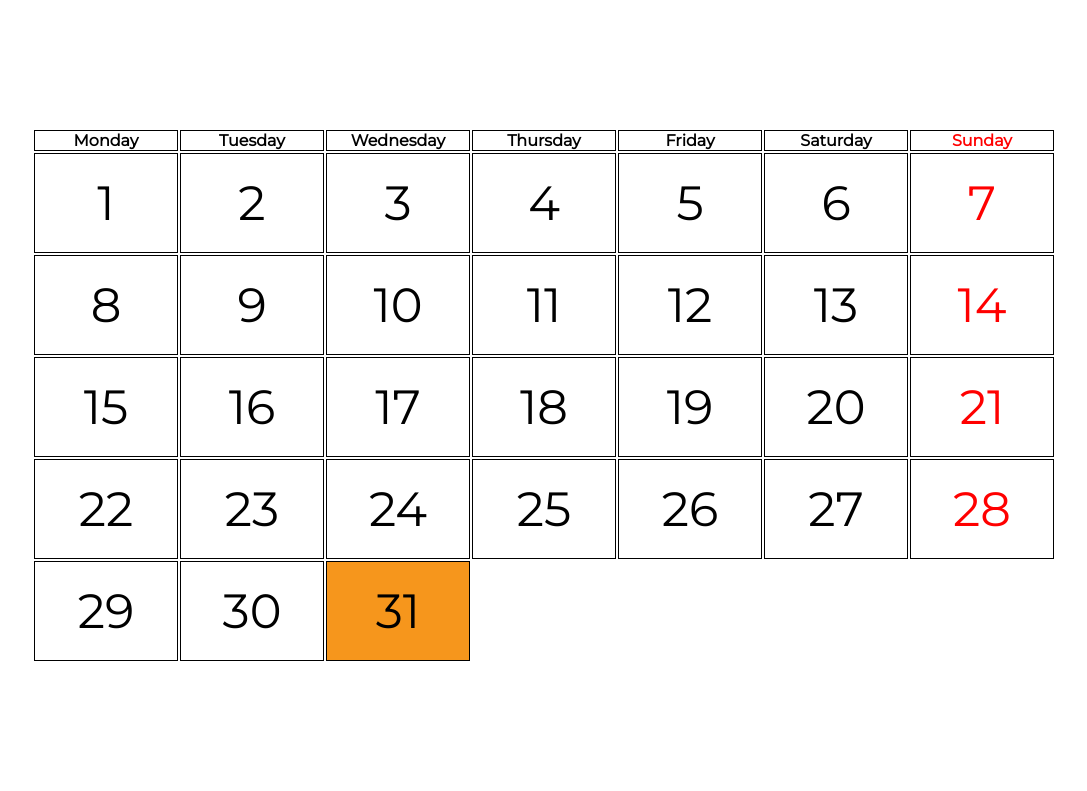
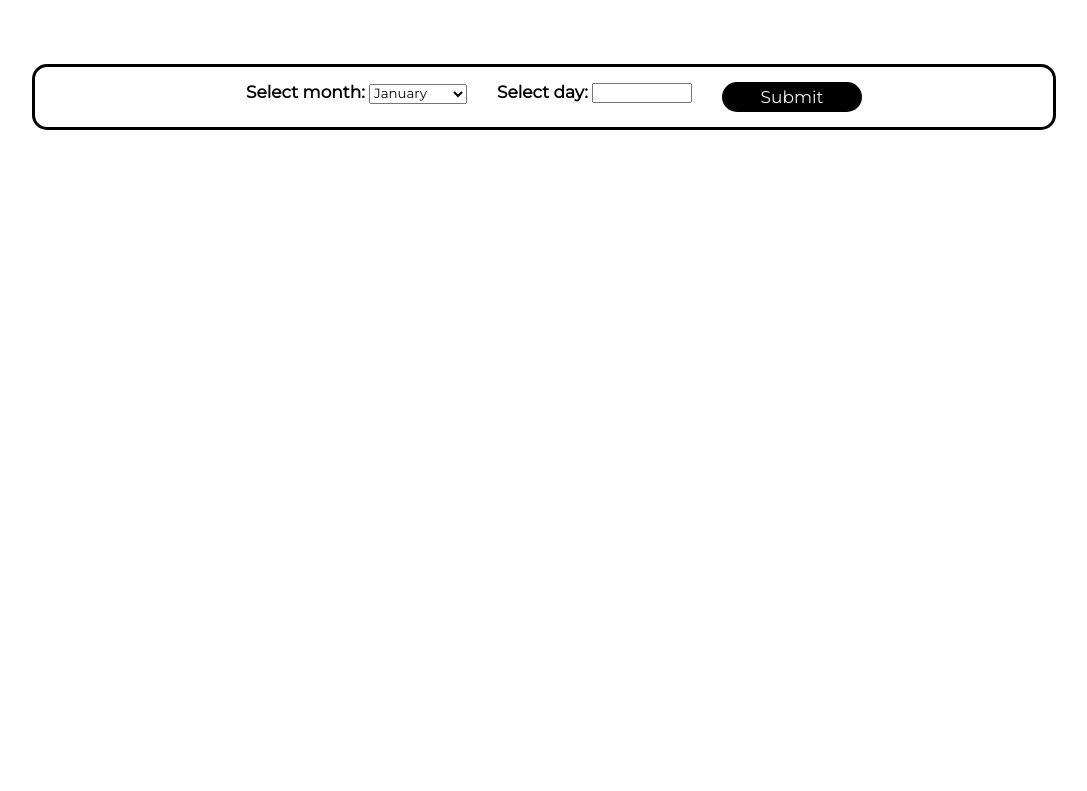
Before and after one commit to BossDodz/King-TSA2, a PHP site: page /dist/p1.php?months=1 in a window 1280 px wide. Shown: the part 94-885 px from the top of the page, without its empty margins (96-1183 px from the left). After the commit the page ends 224 px from the top, so only its background shows below. Run offline with PHP 8.4, Linux system fonts and the light colour scheme; data that the repository does not hold is empty.

Commit message:
added functionalities

```diff
--- /dev/null
+++ b/dist/_partial.php
@@ -0,0 +1,34 @@
+<?php
+$isGood = !empty($_GET["months"] && $_GET["day"]);
+
+if ($isGood) {
+    $bday = $_GET["day"];
+    $month_s = $_GET["months"];
+    $month = 0;
+}
+
+//
+$month31 = array('january', 'march', 'may', 'july', 'august', 'october', 'december');
+$month30 = array('april', 'june', 'september', 'november');
+
+function validate($month, $day)
+{
+    global $month31, $month30;
+    if (in_array($month, $month31) && ($day > 31 || $day <= 0)) {
+        return false;
+    } else if (in_array($month, $month30) && ($day > 30 || $day <= 0)) {
+        return false;
+    } else if ($month === "february" && (($day > 29 || $day <= 0))) {
+        return false;
+    } else {
+        return true;
+    }
+}
+
+if (in_array($month_s, $month31)) {
+    $month = 31;
+} else if (in_array($month_s, $month30)) {
+    $month = 30;
+} else {
+    $month = 29;
+}
--- a/dist/css/p1.css
+++ b/dist/css/p1.css
@@ -15,8 +15,41 @@
     color: #f6961c; }
 
 #main-content {
-  padding: 10%; }
+  padding: 5% 10% 5% 10%; }
+  #main-content .inputs {
+    border: 3px solid black;
+    border-radius: 15px;
+    padding: 10px;
+    display: flex;
+    justify-content: center;
+    align-items: center; }
+    #main-content .inputs label {
+      font-weight: bold;
+      font-size: 17px; }
+    #main-content .inputs .inp-item {
+      list-style: none;
+      display: flex; }
+      #main-content .inputs .inp-item .list-item {
+        padding: 5px;
+        padding-left: 25px; }
+    #main-content .inputs #btn-submit {
+      cursor: pointer;
+      background: black;
+      color: whitesmoke;
+      border: none;
+      border-radius: 15px;
+      font-size: 17px; }
+      #main-content .inputs #btn-submit:hover {
+        background: #f6961c;
+        color: black;
+        transition: 0.2s ease-out; }
+    #main-content .inputs #day {
+      width: 100px; }
+    #main-content .inputs #btn-submit {
+      width: 140px;
+      height: 30px; }
   #main-content .container {
+    margin-top: 1rem;
     width: 100%; }
     #main-content .container table {
       table-layout: fixed;
@@ -37,3 +70,15 @@
       #main-content .container td.mark {
         color: black;
         background: #f6961c; }
+
+.error {
+  display: flex;
+  justify-content: center;
+  align-items: center;
+  color: red;
+  font-size: 20px; }
+
+.month_name {
+  margin-top: 1rem;
+  text-align: center;
+  color: #f6961c; }
--- a/dist/p1.php
+++ b/dist/p1.php
@@ -1,3 +1,9 @@
+<?php
+require_once('./_partial.php');
+
+?>
+
+
 <!DOCTYPE html>
 <html lang="en">
 
@@ -17,10 +23,41 @@
         </div>
     </header>
     <main id="main-content">
-        <div class="container">
+        <div class="inputs">
+            <form action="p1.php" method="get">
+                <ul class="inp-item">
+                    <li class="list-item"><label for="months">Select month:</label>
+                        <select name="months" id="months">
+                            <option value="january">January</option>
+                            <option value="february">February</option>
+                            <option value="march">March</option>
+                            <option value="april">April</option>
+                            <option value="may">May</option>
+                            <option value="june">June</option>
+                            <option value="july">July</option>
+                            <option value="august">August</option>
+                            <option value="september">September</option>
+                            <option value="october">October</option>
+                            <option value="november">November</option>
+                            <option value="december">December</option>
+                        </select>
+                    </li>
+                    <li class="list-item"><label for="day">Select day:</label>
+                        <input type="number" name="day" id="day" autocomplete="off" required>
+                    </li>
+                    <li class="list-item">
+                        <input type="submit" value="Submit" id="btn-submit">
+                    </li>
+                </ul>
+            </form>
+        </div>
         <?php
-            $bday = 31;
-            echo "<table><tr>";
+        if ($isGood) {
+            if (!validate($month_s, $bday)) {
+                echo "<span class='error'>Selected date is invalid.</span>";
+            } else if (validate($month_s, $bday)) {
+                echo "<h1 class='month_name'>" . ucfirst($month_s) . "</h1>";
+                echo "<div class='container'><table><tr>";
                 echo "<th>Monday</th>
                         <th>Tuesday</th>
                     <th>Wednesday</th>
@@ -30,7 +67,7 @@
                  <th>Sunday</th>
                  </tr><tr>
                 ";
-            for ($day = 1; $day <= 31; ++$day) {
+                for ($day = 1; $day <= $month; $day++) {
                     if ($day % 7 == 0) {
                         if ($day == $bday) {
                             echo "<td class='mark'>$day</td></tr><tr>";
@@ -45,11 +82,13 @@
                         }
                     }
                 }
+                echo "</tr></table></div>";
+            }
+        }
 
 
 
         ?>
-        </div>
     </main>
 </body>
 
--- a/scss/p1.scss
+++ b/scss/p1.scss
@@ -22,9 +22,58 @@
 }
 
 #main-content {
-  padding: 10%;
+  padding: 5% 10% 5% 10%;
+
+  .inputs {
+    border: 3px solid black;
+    border-radius: 15px;
+    padding: 10px;
+    display: flex;
+    justify-content: center;
+    align-items: center;
+
+    label {
+      font-weight: bold;
+      font-size: 17px;
+    }
+
+    .inp-item {
+      list-style: none;
+      display: flex;
+
+      .list-item {
+        padding: 5px;
+        padding-left: 25px;
+      }
+    }
+
+    #btn-submit {
+      cursor: pointer;
+      background: $header-color;
+      color: $header-text;
+      border: none;
+      border-radius: 15px;
+      font-size: 17px;
+
+      &:hover {
+        background: $header-text-special;
+        color: $header-color;
+        transition: 0.2s ease-out;
+      }
+    }
+
+    #day {
+      width: 100px;
+    }
+
+    #btn-submit {
+      width: 140px;
+      height: 30px;
+    }
+  }
 
   .container {
+    margin-top: 1rem;
     width: 100%;
     //border: 1px solid black;
 
@@ -57,3 +106,17 @@
     }
   }
 }
+
+.error {
+  display: flex;
+  justify-content: center;
+  align-items: center;
+  color: red;
+  font-size: 20px;
+}
+
+.month_name {
+  margin-top: 1rem;
+  text-align: center;
+  color: $header-text-special;
+}
```
Lines whose indentation alone changed are shown as unchanged.
